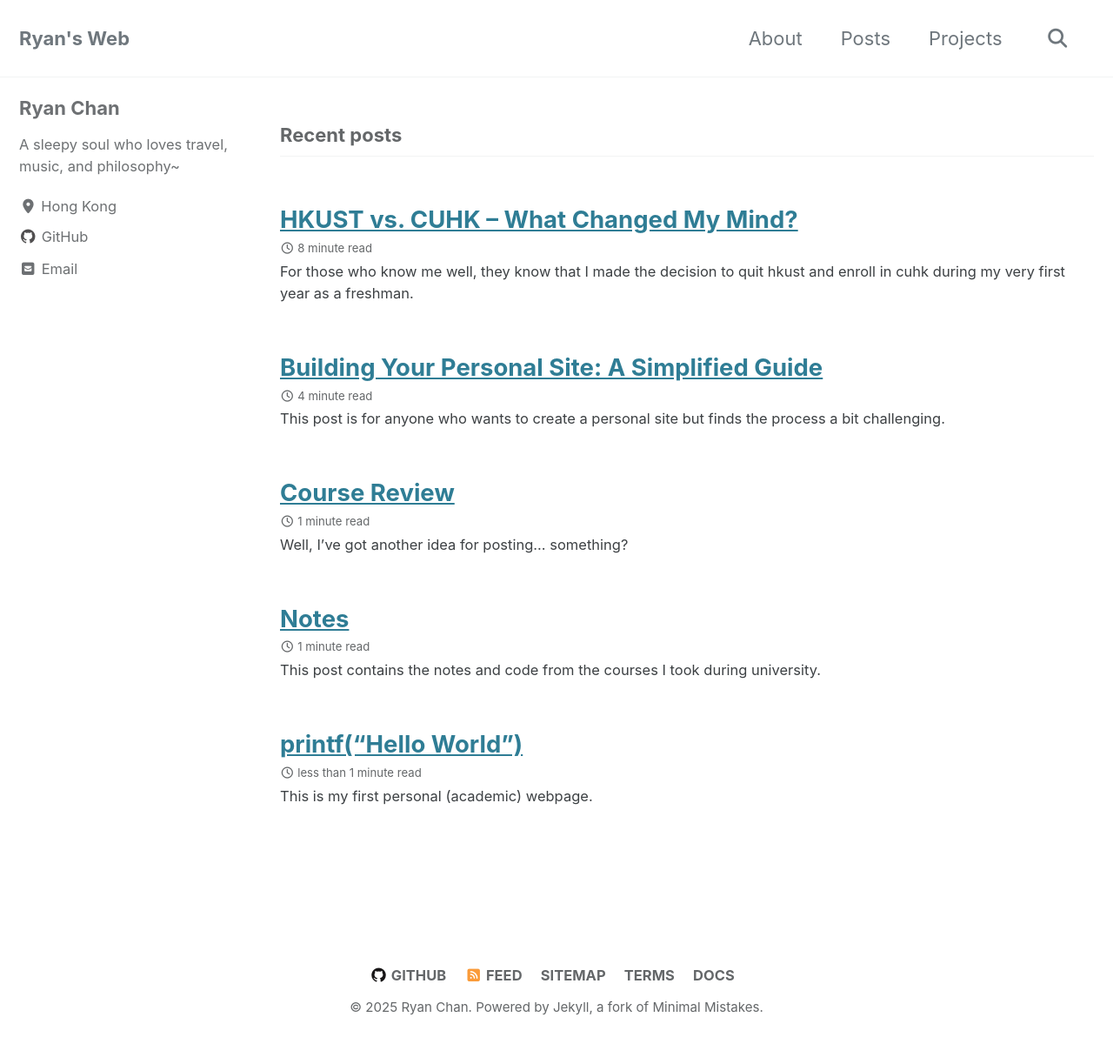
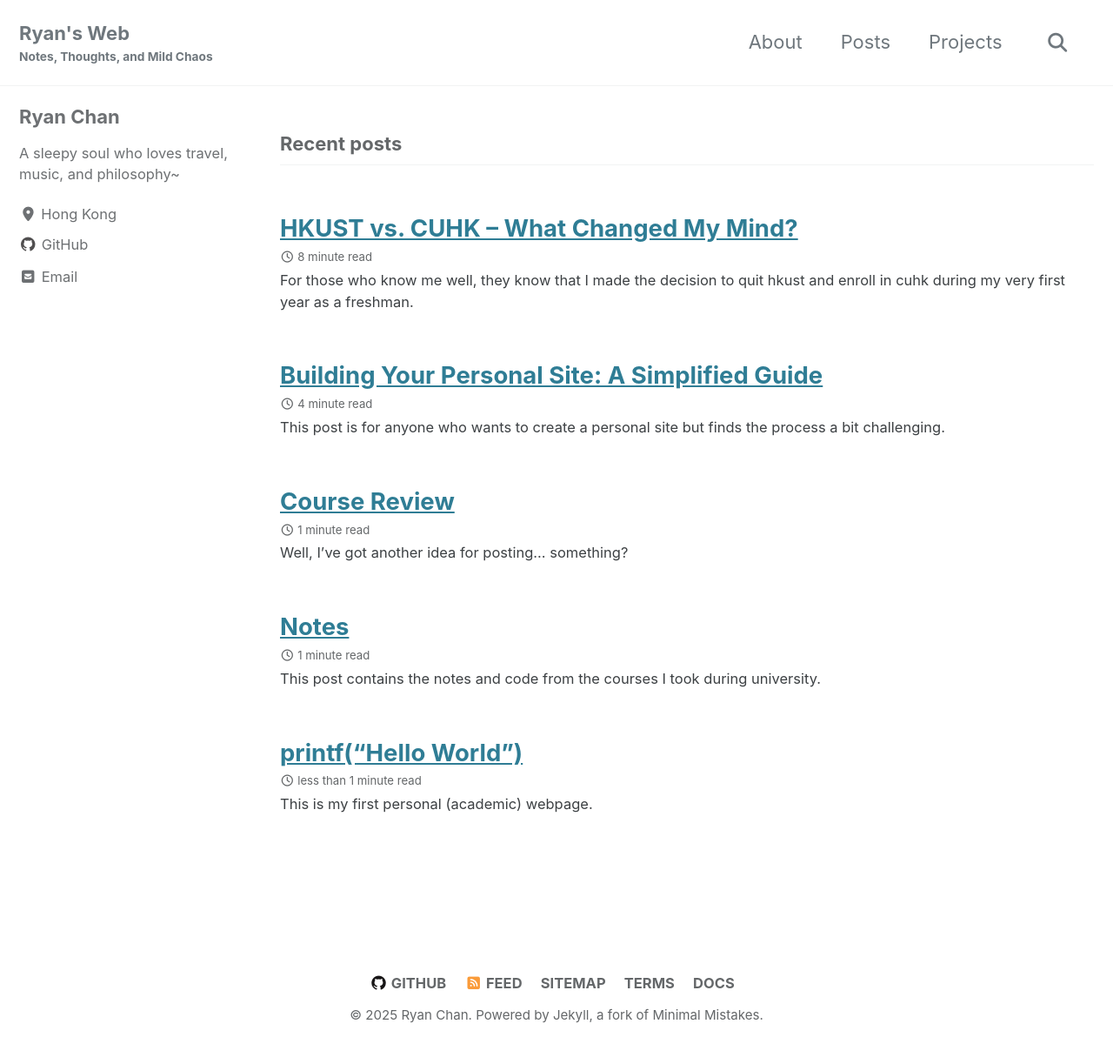
Before and after one commit to dizzyryan/ryanc.wtf, a Jekyll site: the page built from index.html, in a window 1280 px wide. Shown: the whole page at 87% size. Built offline with Jekyll 4.4.1, drawn with Linux system fonts in a browser that asks for light colours; cached includes are drawn as plain includes; the list of posts is cut into pages by our own code.

Commit message:
Update site subtitle and description in configuration

```diff
--- a/_config.yml
+++ b/_config.yml
@@ -18,9 +18,9 @@
 locale                   : "en-US"
 title                    : "Ryan's Web"
 title_separator          : "|"
-subtitle                 : # site tagline that appears below site title in masthead
+subtitle                 : "Notes, Thoughts, and Mild Chaos"
 name                     : "Ryan Chan"
-description              : "Undergraduate in Computer Science"
+description              : "Computer Science undergraduate sharing notes, insights, and thoughts."
 url                      : "https://www.ryanc.wtf" # the base hostname & protocol for your site e.g. "https://mmistakes.github.io"
 baseurl                  : "" # the subpath of your site, e.g. "/blog"
 repository               : "dizzyryan/ryanc.wtf" # GitHub username/repo-name e.g. "mmistakes/minimal-mistakes"
```
